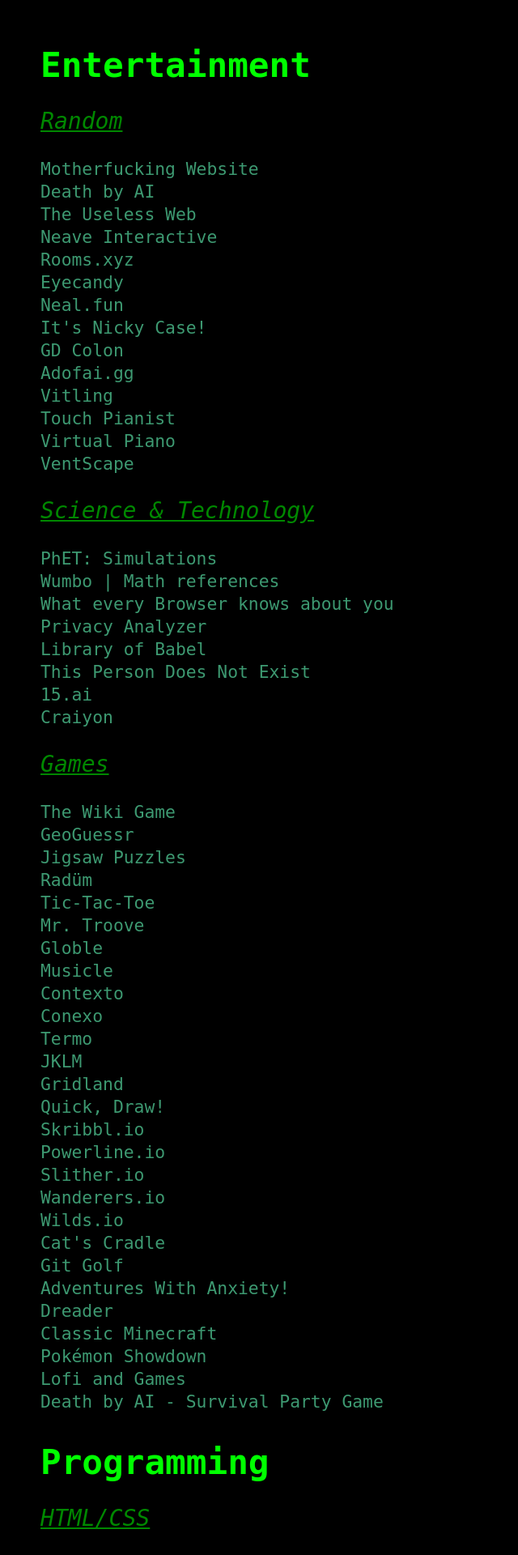
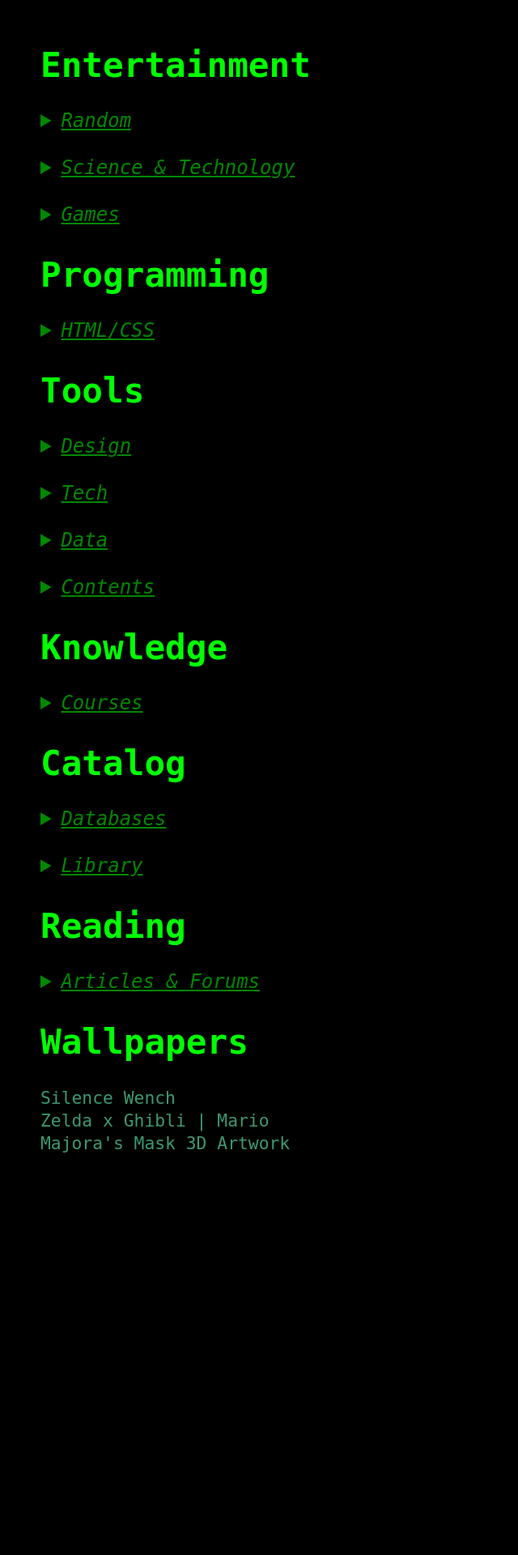
Before and after one commit to akilaoncloud/Lobby, a PHP site: page /bookmarks/ in a window 1280 px wide. Shown: the top 1920 px of the page at 81% size, without its empty margins (0-640 px from the left). After the commit the page ends 1423 px from the top, so only its background shows below. Run offline with PHP 8.4, Linux system fonts and the light colour scheme.

Commit message:
update bookmarks

```diff
--- a/bookmarks/index.html
+++ b/bookmarks/index.html
@@ -9,100 +9,82 @@
   <body>
     <h2>Entertainment</h2>
 
-    <div id="l1">
-      <h3>Random</h3>
-
+      <details>
+        <summary>Random</summary>
         <li><a href="https://motherfuckingwebsite.com/" target="_blank">
           Motherfucking Website
         </a></li>
-
         <li><a href="https://deathbyai.com/" target="_blank">
           Death by AI
         </a></li>
-
         <li><a href="https://theuselessweb.com/" target="_blank">
           The Useless Web
         </a></li>
-
         <li><a href="https://neave.com/" target="_blank">
           Neave Interactive
         </a></li>
-
         <li><a href="https://rooms.xyz/" target="_blank">
           Rooms.xyz
         </a></li>
-
         <li><a href="https://eyecannndy.com/" target="_blank">
           Eyecandy
         </a></li>
-
         <li><a href="https://neal.fun/" target="_blank">
           Neal.fun
         </a></li>
-
         <li><a href="https://ncase.me/" target="_blank">
           It's Nicky Case!
         </a></li>
-
         <li><a href="https://gdcolon.com/" target="_blank">
           GD Colon
         </a></li>
-
         <li><a href="https://adofai.gg/" target="_blank">
           Adofai.gg
         </a></li>
-
         <li><a href="https://www.vitling.xyz/" target="_blank">
           Vitling
         </a></li>
-
         <li><a href="http://touchpianist.com/" target="_blank">
           Touch Pianist
         </a></li>
-
         <li><a href="https://recursivearts.com/virtual-piano/" target="_blank">
           Virtual Piano
         </a></li>
-
         <li><a href="https://www.ventscape.life" target="_blank">
           VentScape
         </a></li>
+      </details>
 
-      <h3>Science & Technology</h3>
-
+      <details>
+        <summary>Science & Technology</summary>
         <li><a href="https://phet.colorado.edu/" target="_blank">
           PhET: Simulations
         </a></li>
-
         <li><a href="https://wumbo.net/" target="_blank">
           Wumbo | Math references
         </a></li>
-
         <li><a href="https://webkay.robinlinus.com/" target="_blank">
           What every Browser knows about you
         </a></li>
-
         <li><a href="https://privacy.net/analyzer/" target="_blank">
           Privacy Analyzer
         </a></li>
-
         <li><a href="http://libraryofbabel.info/" target="_blank">
           Library of Babel
         </a></li>
-
         <li><a href="https://thispersondoesnotexist.com/" target="_blank">
           This Person Does Not Exist
         </a></li>
-
         <li><a href="https://15.ai/" target="_blank">
           15.ai
         </a></li>
-
         <li><a href="https://www.craiyon.com/" target="_blank">
           Craiyon
         </a></li>
+      </details>
 
-      <h3>Games</h3>
+      <details>
+      <summary>Games</summary>
 
       <li><a href="https://www.thewikigame.com/" target="_blank">
         The Wiki Game
@@ -211,12 +193,12 @@
       <li><a href="https://deathbyai.gg/" target="_blank">
         Death by AI - Survival Party Game
       </a></li>
-    </div>
+      </details>
 
     <h2>Programming</h2>
 
-    <div id="l2">
-      <h3>HTML/CSS</h3>
+      <details>
+      <summary>HTML/CSS</summary>
 
       <li><a href="https://neocities.org/" target="_blank">
         Neocities
@@ -261,12 +243,12 @@
       <li><a href="https://choosealicense.com/" target="_blank">
         Choose a License
       </a></li>
-    </div>
+      </details>
 
     <h2>Tools</h2>
 
-    <div id="l3">
-      <h3>Design</h3>
+      <details>
+      <summary>Design</summary>
 
       <li><a href="https://fonts.google.com/" target="_blank">
         Google Fonts
@@ -303,8 +285,10 @@
       <li><a href="https://app.diagrams.net/" target="_blank">
         diagrams.net
       </a></li>
+      </details>
 
-      <h3>Tech</h3>
+      <details>
+      <summary>Tech</summary>
 
       <li><a href="https://ladybird.org/" target="_blank">
         Ladybird Browser
@@ -357,8 +341,10 @@
       <li><a href="https://cloud.scilab.in/" target="_blank">
         Scilab Online
       </a></li>
+      </details>
 
-      <h3>Data</h3>
+      <details>
+      <summary>Data</summary>
 
       <li><a href="https://www.pdf2go.com/pt" target="_blank">
         PDF2GO
@@ -387,8 +373,10 @@
       <li><a href="http://www.calculadoraonline.com.br/conversao-bases" target="_blank">
         Conversor de Bases
       </a></li>
+      </details>
 
-      <h3>Contents</h3>
+      <details>
+      <summary>Contents</summary>
 
       <li><a href="https://www.kapwing.com/" target="_blank">
         Kapwing
@@ -397,12 +385,12 @@
       <li><a href="https://www.myinstants.com/index/br/" target="_blank">
         MyInstants
       </a></li>
-    </div>
+      </details>
 
     <h2>Knowledge</h2>
 
-    <div id="l4">
-      <h3>Courses</h3>
+      <details>
+      <summary>Courses</summary>
 
       <li><a href="https://www.cursoemvideo.com/meus-cursos/" target="_blank">
         Curso em Vídeo
@@ -431,12 +419,12 @@
       <li><a href="https://www.mathtrainer.org/" target="_blank">
         Math Trainer
       </a></li>
-    </div>
+      </details>
 
     <h2>Catalog</h2>
 
-    <div id="l5">
-      <h3>Databases</h3>
+      <details>
+      <summary>Databases</summary>
 
       <li><a href="https://steamdb.info/" target="_blank">
         SteamDB
@@ -453,16 +441,13 @@
       <li><a href="https://www.uncensoredlibrary.com/en" target="_blank">
         The Uncensored Library
       </a></li>
+      </details>
 
-      <h3>Library</h3>
+      <details>
+      <summary>Library</summary>
 
       <li><a href="https://kazuk.com.br/blog/glossario-de-informatica/" target="_blank">
         Glossário de informática
-      </a></li>
-
-      <li><a href="https://desenvolvimentoparaweb.com/html/web-semantica-7-alternativas-div/" target="_blank">
-        7 Alternativas à tag &lt;div&gt;
-        <!-- &lt; '<' Less Than | &gt; '>' Greater Than -->
       </a></li>
 
       <li><a href="https://support.microsoft.com/pt-br/windows/atalhos-do-teclado-no-windows-dcc61a57-8ff0-cffe-9796-cb9706c75eec#WindowsVersion=Windows_10" target="_blank">
@@ -472,12 +457,12 @@
       <li><a href="https://pt.wikipedia.org/wiki/Lista_de_t%C3%B3picos_considerados_pseudoci%C3%AAncias" target="_blank">
         Pseudociência
       </a></li>
-    </div>
+      </details>
 
     <h2>Reading</h2>
 
-    <div id="l6">
-      <h3>Articles & Forums</h3>
+      <details>
+      <summary>Articles & Forums</summary>
 
       <li><a href="https://www.reddit.com/r/desabafos/comments/chcjk2/sou_feio_gamer_e_namoro_uma_mulher_perfeita/?utm_source=share&utm_medium=mweb" target="_blank">
         Autoestima
@@ -506,11 +491,10 @@
       <li><a href="https://salabioquimica.blogspot.com/2014/05/somos-todos-macacos-sobre-biologia-e.html" target="_blank">
         Somos todos macacos? (sobre biologia e racismo)
       </a></li>
-    </div>
+      </details>
 
     <h2>Wallpapers</h2>
 
-    <div id="l7">
       <li><a href="https://www.artstation.com/artwork/rAGoB5" target="_blank">
         Silence Wench
       </a></li>
@@ -519,9 +503,8 @@
         Zelda x Ghibli | Mario
       </a></li>
 
-      <li><a href="https://drive.google.com/file/d/1h7zlmo42Qlmq0npFDyMG3MbSxR2yb9dA/view">
+      <li><a href="https://drive.google.com/file/d/1h7zlmo42Qlmq0npFDyMG3MbSxR2yb9dA/view?usp=sharing">
         Majora's Mask 3D Artwork
       </a></li>
-    </div>
   </body>
 </html>
--- a/bookmarks/style.css
+++ b/bookmarks/style.css
@@ -9,11 +9,13 @@ body {
 
 h2 {
   font-size: 32pt;
-  margin-bottom: 25px;
+  margin: 20px 0px 30px 0px;
   color: #00ff00;
 }
 
-h3 {
+summary {
+  cursor: pointer;
+  margin: 15px 0px;
   font-weight: normal;
   text-decoration: underline;
   font-style: italic;
@@ -35,6 +37,6 @@ a {
 }
 
 a:hover {
-  padding: 0px 2%;
+  padding: 0px 1%;
   transition: 0.4s;
 }
```
Lines whose indentation alone changed are shown as unchanged.
